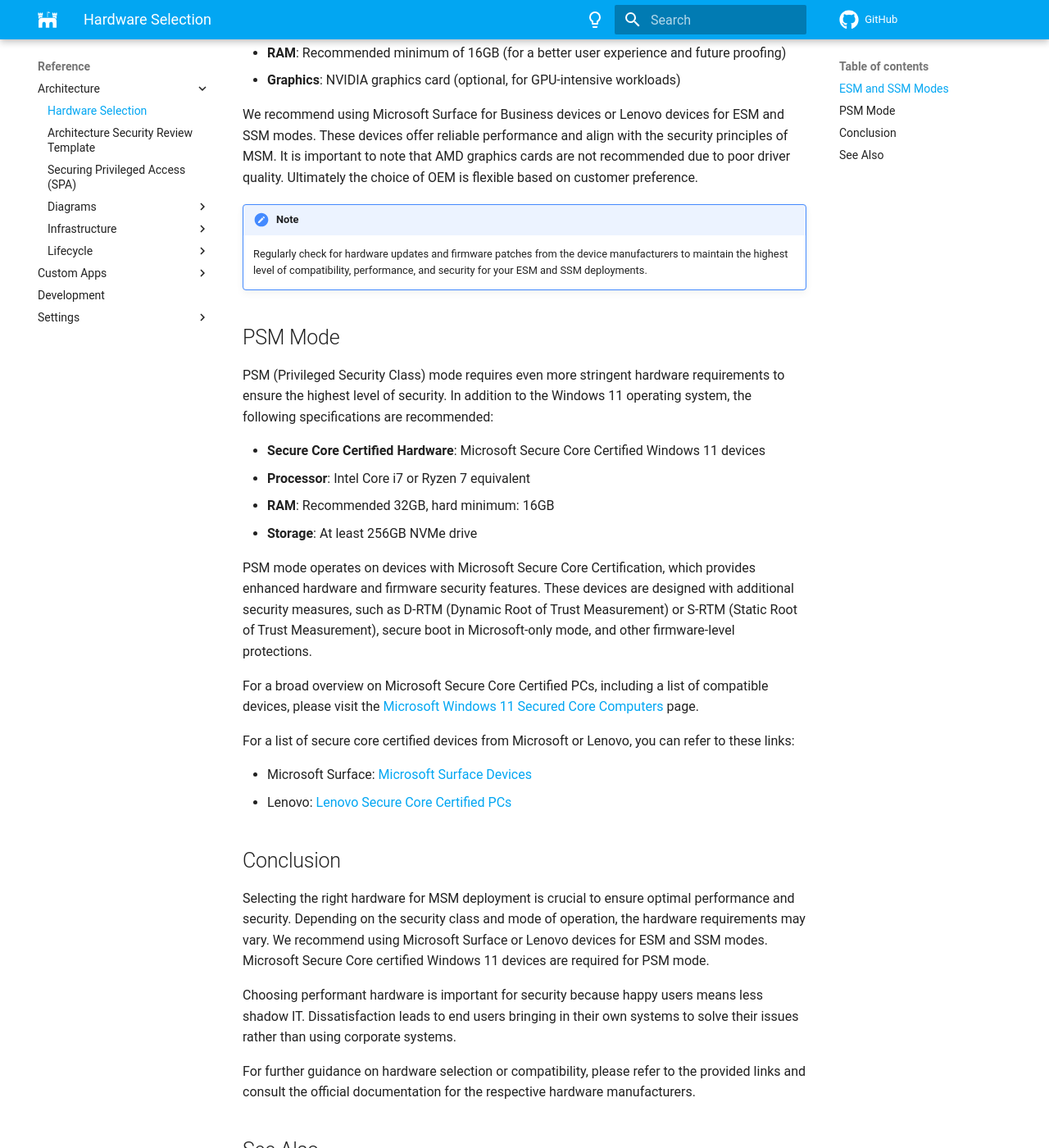
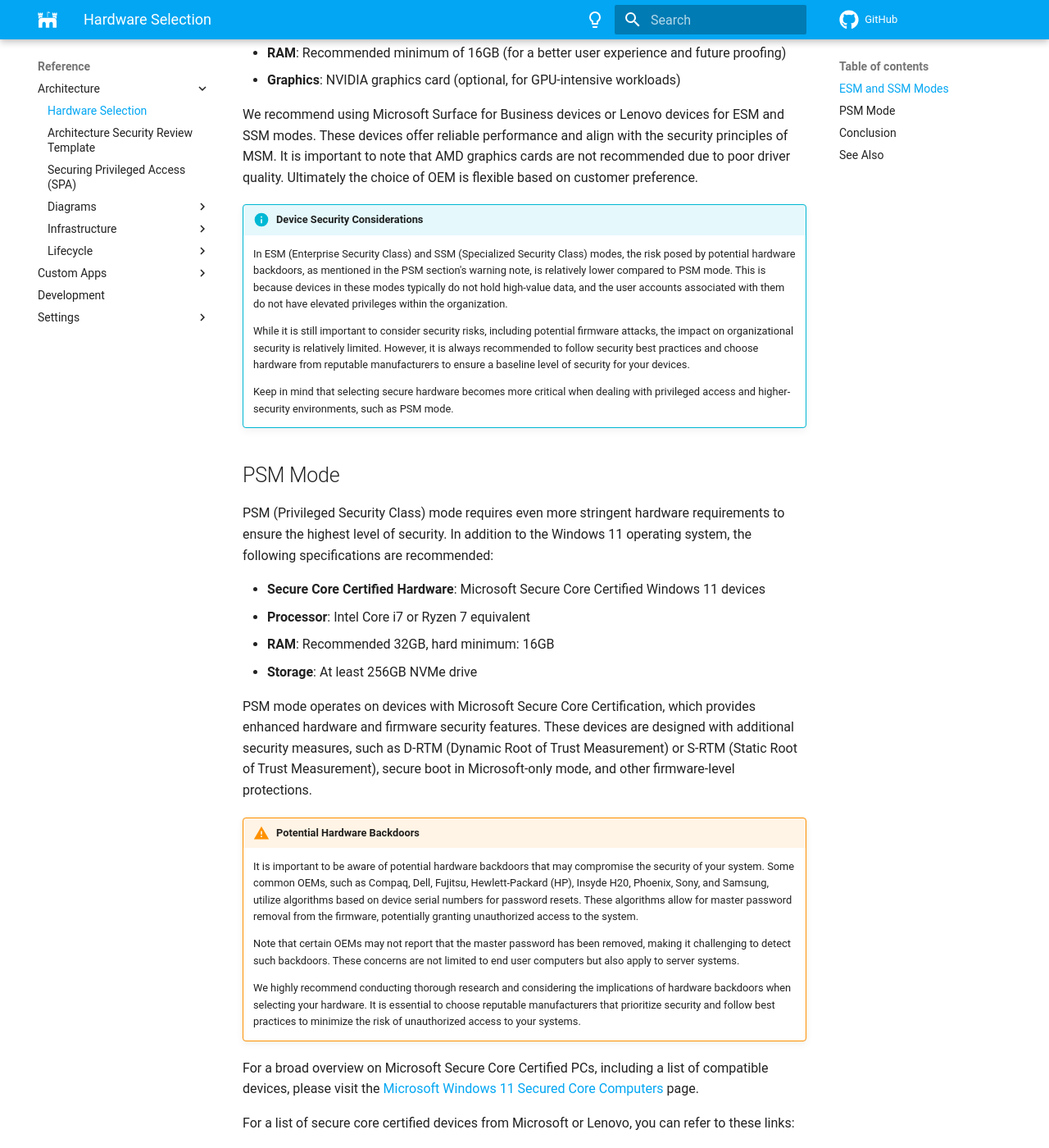
Before and after one commit to Software-Hardware-Integration-Lab/Documentation, an MkDocs documentation site: the page built from docs/Reference/Architecture/Hardware-Selection.md, in a window 1280 px wide and 1400 px high, scrolled down 470 px. Shown: the whole window at 82% size. Built offline with MkDocs 1.6.1 and Material for MkDocs 9.7.7, drawn with Linux system fonts in a browser that asks for light colours; comment, search, counter and statistics services are not loaded.

Commit message:
Add Backdoor Warnings
Add warnings and guidance about firmware password reset backdoors.

```diff
--- a/docs/Reference/Architecture/Hardware-Selection.md
+++ b/docs/Reference/Architecture/Hardware-Selection.md
@@ -12,8 +12,12 @@ For ESM (Enterprise Security Class) and SSM (Specialized Security Class) modes,
 
 We recommend using Microsoft Surface for Business devices or Lenovo devices for ESM and SSM modes. These devices offer reliable performance and align with the security principles of MSM. It is important to note that AMD graphics cards are not recommended due to poor driver quality. Ultimately the choice of OEM is flexible based on customer preference.
 
-!!! note
-    Regularly check for hardware updates and firmware patches from the device manufacturers to maintain the highest level of compatibility, performance, and security for your ESM and SSM deployments.
+!!! info "Device Security Considerations"
+    In ESM (Enterprise Security Class) and SSM (Specialized Security Class) modes, the risk posed by potential hardware backdoors, as mentioned in the PSM section's warning note, is relatively lower compared to PSM mode. This is because devices in these modes typically do not hold high-value data, and the user accounts associated with them do not have elevated privileges within the organization.
+
+    While it is still important to consider security risks, including potential firmware attacks, the impact on organizational security is relatively limited. However, it is always recommended to follow security best practices and choose hardware from reputable manufacturers to ensure a baseline level of security for your devices.
+
+    Keep in mind that selecting secure hardware becomes more critical when dealing with privileged access and higher-security environments, such as PSM mode.
 
 ## PSM Mode
 
@@ -25,6 +29,13 @@ PSM (Privileged Security Class) mode requires even more stringent hardware requi
 - **Storage**: At least 256GB NVMe drive
 
 PSM mode operates on devices with Microsoft Secure Core Certification, which provides enhanced hardware and firmware security features. These devices are designed with additional security measures, such as D-RTM (Dynamic Root of Trust Measurement) or S-RTM (Static Root of Trust Measurement), secure boot in Microsoft-only mode, and other firmware-level protections.
+
+!!! warning "Potential Hardware Backdoors"
+    It is important to be aware of potential hardware backdoors that may compromise the security of your system. Some common OEMs, such as Compaq, Dell, Fujitsu, Hewlett-Packard (HP), Insyde H20, Phoenix, Sony, and Samsung, utilize algorithms based on device serial numbers for password resets. These algorithms allow for master password removal from the firmware, potentially granting unauthorized access to the system.
+
+    Note that certain OEMs may not report that the master password has been removed, making it challenging to detect such backdoors. These concerns are not limited to end user computers but also apply to server systems.
+
+    We highly recommend conducting thorough research and considering the implications of hardware backdoors when selecting your hardware. It is essential to choose reputable manufacturers that prioritize security and follow best practices to minimize the risk of unauthorized access to your systems.
 
 For a broad overview on Microsoft Secure Core Certified PCs, including a list of compatible devices, please visit the [Microsoft Windows 11 Secured Core Computers](https://www.microsoft.com/en-us/windows/business/windows-11-secured-core-computers) page.
 
```
